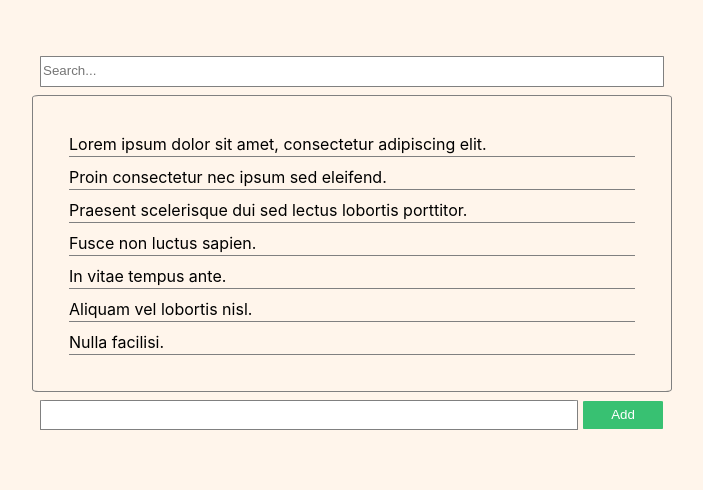
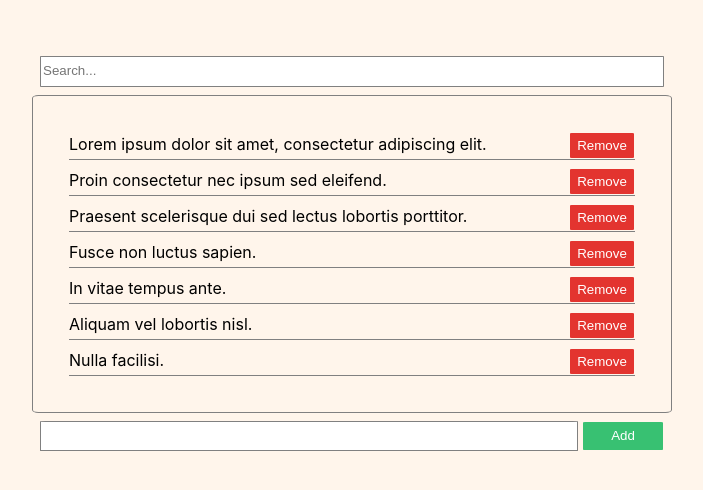
Before and after one commit to pskordilakis/react-todo, a React (Create React App) app: page / in a window 1280 px wide. Shown: the top 490 px of the page, without its empty margins (288-991 px from the left). Built offline with nearby package versions, Linux system fonts and the light colour scheme.

Commit message:
implement remove item functionality

```diff
--- a/src/App.js
+++ b/src/App.js
@@ -24,6 +24,14 @@ class App extends Component {
     }
   }
 
+  filteredItems = () => {
+    if (this.state.searchTerm) {
+      return this.state.items.filter(item => String(item.text).includes(this.state.searchTerm))
+    }
+
+    return this.state.items
+  }
+
   applyFilter = searchTerm => {
     this.setState({ searchTerm })
   }
@@ -35,12 +43,10 @@ class App extends Component {
     this.setState({ items })
   }
 
-  filteredItems = () => {
-    if (this.state.searchTerm) {
-      return this.state.items.filter(item => String(item.text).includes(this.state.searchTerm))
-    }
+  removeItem = index => {
+    const items = [ ...this.state.items.slice(0, index), ...this.state.items.slice(index + 1)]
 
-    return this.state.items
+    this.setState({ items })
   }
 
   render () {
@@ -49,7 +55,7 @@ class App extends Component {
         <div className="content">
           <Search onChange={ this.applyFilter } />
 
-          <Items value={ this.filteredItems() } />
+          <Items value={ this.filteredItems() } onRemoveItem={ this.removeItem } />
 
           <NewItem onAddItem={ this.addItem } />
         </div>
--- a/src/components/Item/Item.css
+++ b/src/components/Item/Item.css
@@ -2,4 +2,22 @@
     line-height: 1.5;
     border-bottom: 1px solid gray;
     margin: 0.25rem;
+
+    display: flex;
 }
+
+.Item > .Remove {
+    width: 4rem;
+    padding: 0.25rem;
+    margin: 1px;
+    margin-left: auto;
+    background-color: #E3342F;
+    color: white;
+    border: 1px solid #E3342F;
+    border-radius: 3%;
+    cursor: pointer;
+}
+
+.Item > .Remove:focus {
+    outline: none;
+}
--- a/src/components/Item/Item.js
+++ b/src/components/Item/Item.js
@@ -2,9 +2,13 @@ import React, { Component } from 'react'
 import './Item.css'
 
 class Item extends Component {
-    render () {
-        return (<div className="Item">{this.props.value}</div>)
-    }
+  render () {
+    return (<div className="Item">
+      <div className="Text">{this.props.value}</div>
+
+      <button className="Remove" onClick={ this.props.onRemoveItem } >Remove</button>
+    </div>)
+  }
 }
 
 export default Item
--- a/src/components/Items/Items.js
+++ b/src/components/Items/Items.js
@@ -5,7 +5,7 @@ import Item from '../Item/Item'
 
 class Items extends Component {
   listItems () {
-    return this.props.value.map((item, index) => (<Item key={index} value={item.text} />))
+    return this.props.value.map((item, index) => (<Item key={index} value={item.text} onRemoveItem={ () => this.props.onRemoveItem(index) } />))
   }
 
   render () {
```
